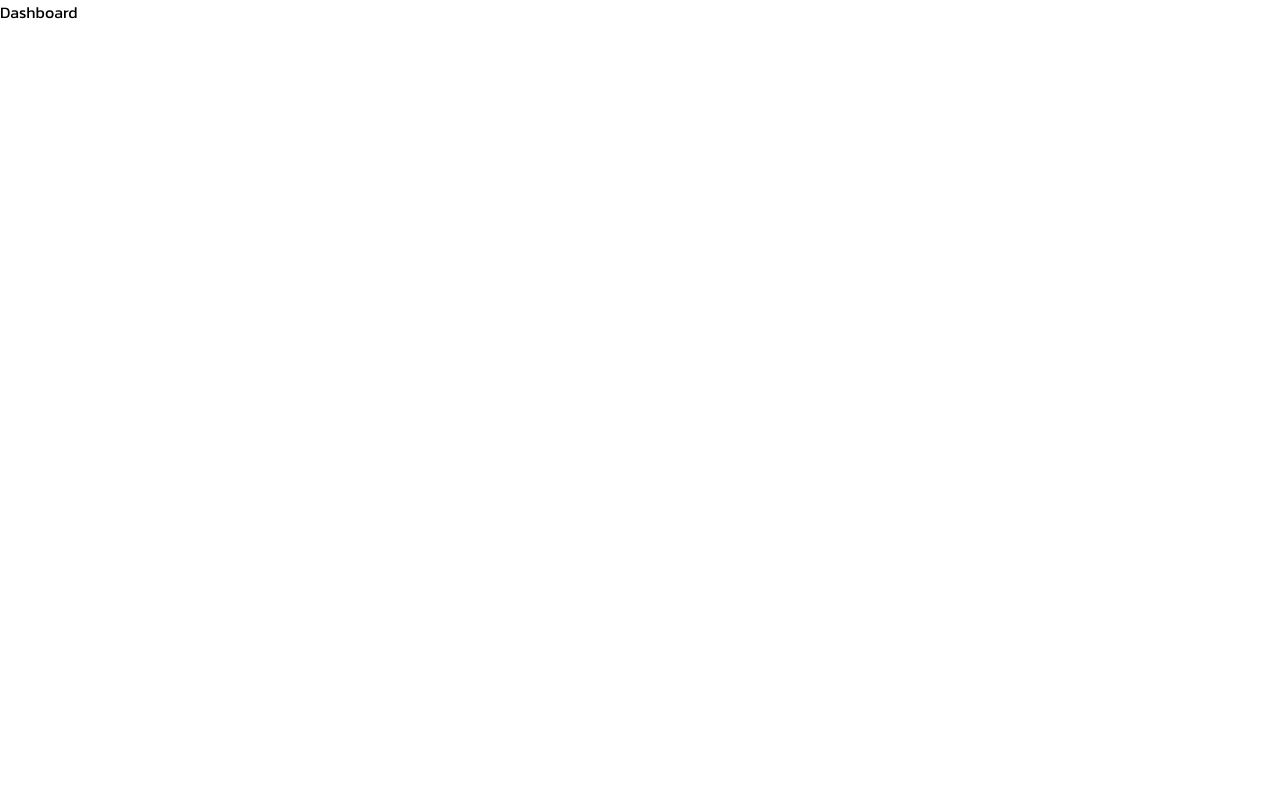
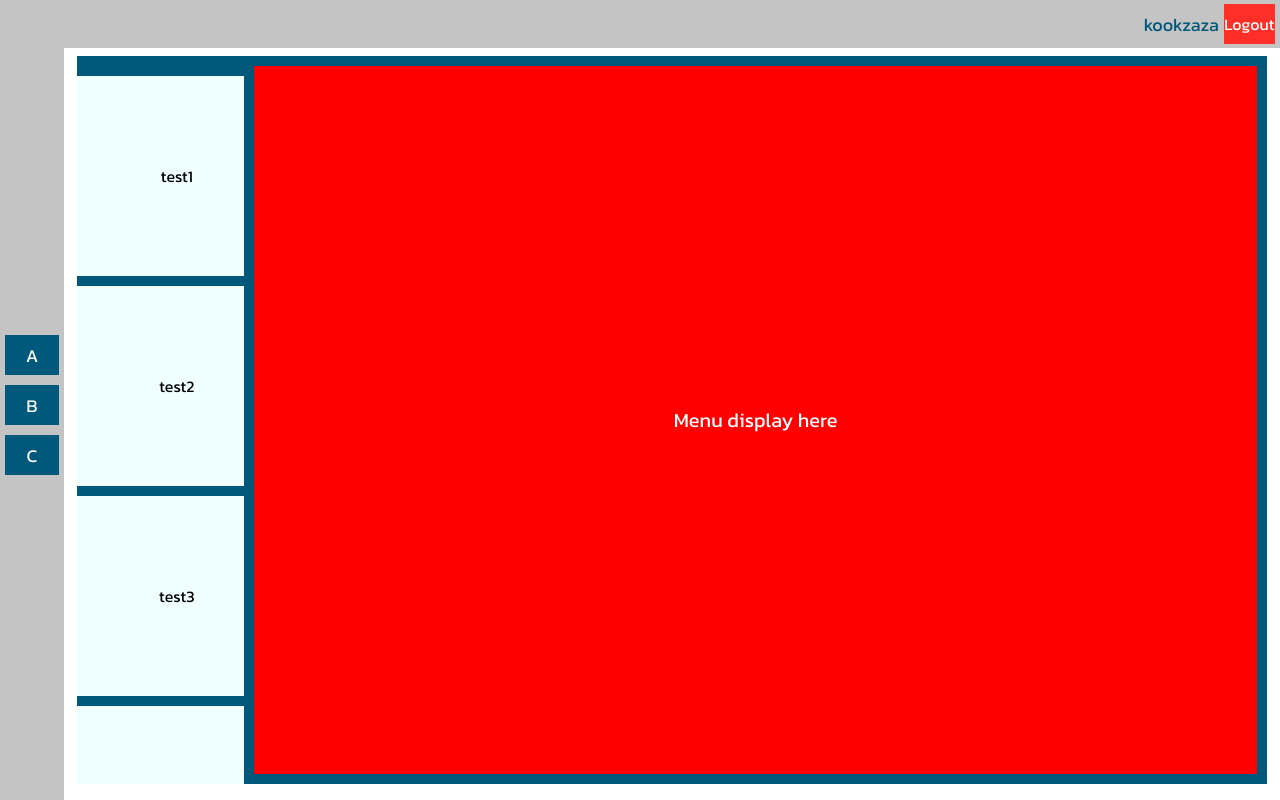
Before and after one commit to teethat-lsk/PhochanaFrontEnd, a React (Create React App) app in the folder dashboard/: page / in a window 1280 px wide. Built offline with nearby package versions, Linux system fonts and the light colour scheme.

Commit message:
Draf menu

```diff
--- a/dashboard/src/App.js
+++ b/dashboard/src/App.js
@@ -7,6 +7,8 @@ import {
 import Login from './components/Login';
 import Dashboard from './components/Dashboard';
 import './App.css';
+
+console.warn = console.error = () => {}; // Something bad happened 🌠
 
 function App() {
 	return (
--- /dev/null
+++ b/dashboard/src/components/Dashboard/FoodDisplay/fooddisplay.css
@@ -0,0 +1,52 @@
+.food_display_container {
+	/* background-color: red; */
+	width: 100%;
+	height: 100%;
+	/* overflow: hidden; */
+	display: flex;
+	flex-direction: row;
+}
+
+.menu_container {
+	/* background-color: rgb(255, 49, 176); */
+	width: 15%;
+	display: flex;
+	flex-direction: column;
+	/* align-items: center; */
+	justify-items: center;
+	height: 840px;
+	max-height: 840px;
+	overflow-y: scroll;
+	overflow-x: hidden;
+	margin-top: 10px;
+	/* margin-bottom: 10px; */
+}
+
+.menu_button {
+	min-width: 200px;
+	min-height: 200px;
+	width: 200px;
+	height: 200px;
+	margin: 0 auto;
+	margin-top: 10px;
+	background-color: azure;
+	cursor: pointer;
+	display: flex;
+	justify-content: center;
+	align-items: center;
+}
+
+.menu_button:active {
+	opacity: 50%;
+}
+
+.menu_display {
+	background-color: red;
+	margin: 10px;
+	width: 90%;
+	display: flex;
+	justify-content: center;
+	align-items: center;
+	color: white;
+	font-size: 20px;
+}
--- /dev/null
+++ b/dashboard/src/components/Dashboard/FoodDisplay/index.js
@@ -0,0 +1,31 @@
+import react, { useState } from 'react';
+import './fooddisplay.css';
+
+const FoodDisplay = () => {
+	const [menuItem, setMenuItem] = useState([
+		['test1'],
+		['test2'],
+		['test3'],
+		['test5'],
+		['test6'],
+		['test7'],
+		['test8'],
+	]);
+
+	return (
+		<div className='food_display_container'>
+			<div className='menu_container'>
+				{menuItem.map((item, key) => {
+					return (
+						<div className='menu_button noselect' key={key}>
+							<div>{item[0]}</div>
+						</div>
+					);
+				})}
+			</div>
+			<div className='menu_display'>Menu display here</div>
+		</div>
+	);
+};
+
+export default FoodDisplay;
--- /dev/null
+++ b/dashboard/src/components/Dashboard/Navigation/index.js
@@ -0,0 +1,21 @@
+import react, { useState } from 'react';
+import './navigation.css';
+
+const Navigation = () => {
+	const username = useState('kookzaza');
+	return (
+		<div className='navigation_container'>
+			<div className='navigation_top_container'>
+				<div className='logout_button noselect'>Logout</div>
+				<div className='username_display'>{username}</div>
+			</div>
+			<div className='navigation_left_container noselect'>
+				<div className='btn_navigation_left'>A</div>
+				<div className='btn_navigation_left'>B</div>
+				<div className='btn_navigation_left'>C</div>
+			</div>
+		</div>
+	);
+};
+
+export default Navigation;
--- /dev/null
+++ b/dashboard/src/components/Dashboard/Navigation/navigation.css
@@ -0,0 +1,74 @@
+.navigation_container {
+	/* background-color: red; */
+	overflow: hidden;
+}
+
+.navigation_top_container {
+	height: 6vh;
+	width: 100%;
+	background-color: #c4c4c4;
+	position: -webkit-sticky; /* Safari */
+	position: sticky;
+	left: 0;
+	top: 0;
+	overflow: hidden;
+	display: flex;
+	flex-direction: row-reverse;
+	align-items: center;
+}
+
+.navigation_left_container {
+	position: fixed; /* Fixed Sidebar (stay in place on scroll) */
+	z-index: 1; /* Stay on top */
+	top: 0; /* Stay at the top */
+	left: 0;
+	width: 5vw;
+	height: 100%;
+	background-color: #c4c4c4;
+	display: flex;
+	flex-direction: column;
+	justify-content: center;
+	align-items: center;
+}
+
+.btn_navigation_left {
+	width: 85%;
+	height: 5vh;
+	background-color: #00587a;
+	display: flex;
+	text-align: center;
+	justify-content: center;
+	align-items: center;
+	margin-top: 10px;
+	font-size: 18px;
+	color: white;
+	cursor: pointer;
+}
+
+.btn_navigation_left:active {
+	opacity: 50%;
+}
+
+.username_display {
+	/* background-color: blue; */
+	color: #00587a;
+	font-size: 18px;
+	/* width: 3vw; */
+}
+
+.logout_button {
+	background-color: #ff2f28;
+	width: 4vw;
+	height: 85%;
+	margin-right: 5px;
+	margin-left: 5px;
+	display: flex;
+	align-items: center;
+	justify-content: center;
+	cursor: pointer;
+	color: white;
+}
+
+.logout_button:active {
+	opacity: 50%;
+}
--- a/dashboard/src/components/Dashboard/dashboard.css
+++ b/dashboard/src/components/Dashboard/dashboard.css
@@ -0,0 +1,15 @@
+.dashboard_container {
+	width: 100vw;
+	height: 100vh;
+	/* background-color: aqua; */
+}
+
+.dashboard_body {
+	margin-left: 6vw;
+	margin-top: 1vh;
+	background-color: #00587a;
+	width: 93vw;
+	height: 91vh;
+	max-height: 91vh;
+	overflow: hidden;
+}
--- a/dashboard/src/components/Dashboard/index.js
+++ b/dashboard/src/components/Dashboard/index.js
@@ -1,7 +1,16 @@
+import Navigation from './Navigation';
+import FoodDisplay from './FoodDisplay';
 import './dashboard.css';
 
 const Dashboard = () => {
-	return <div>Dashboard</div>;
+	return (
+		<div className='dashboard_container'>
+			<Navigation />
+			<div className='dashboard_body'>
+				<FoodDisplay />
+			</div>
+		</div>
+	);
 };
 
 export default Dashboard;
--- a/dashboard/src/components/Login/index.js
+++ b/dashboard/src/components/Login/index.js
@@ -10,7 +10,7 @@ const Login = () => {
 				</div>
 				<div className='line'></div>
 				<div className='login_input_container'>
-					<i class='fa fa-users icon' aria-hidden='true'></i>
+					<i className='fa fa-users icon' aria-hidden='true'></i>
 					<div className='input_container'>
 						<div>username</div>
 						<input className='custom_input'></input>
```
